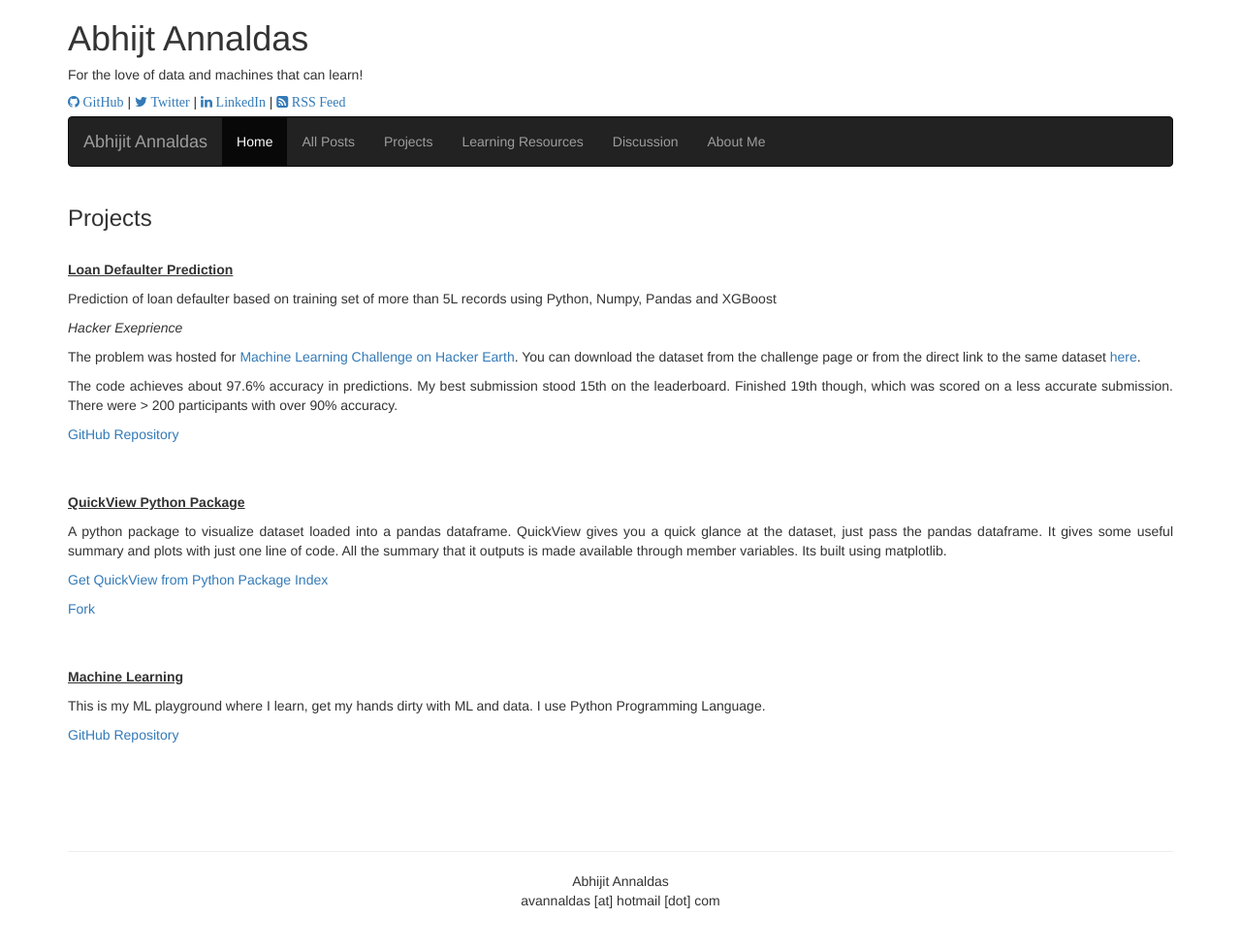
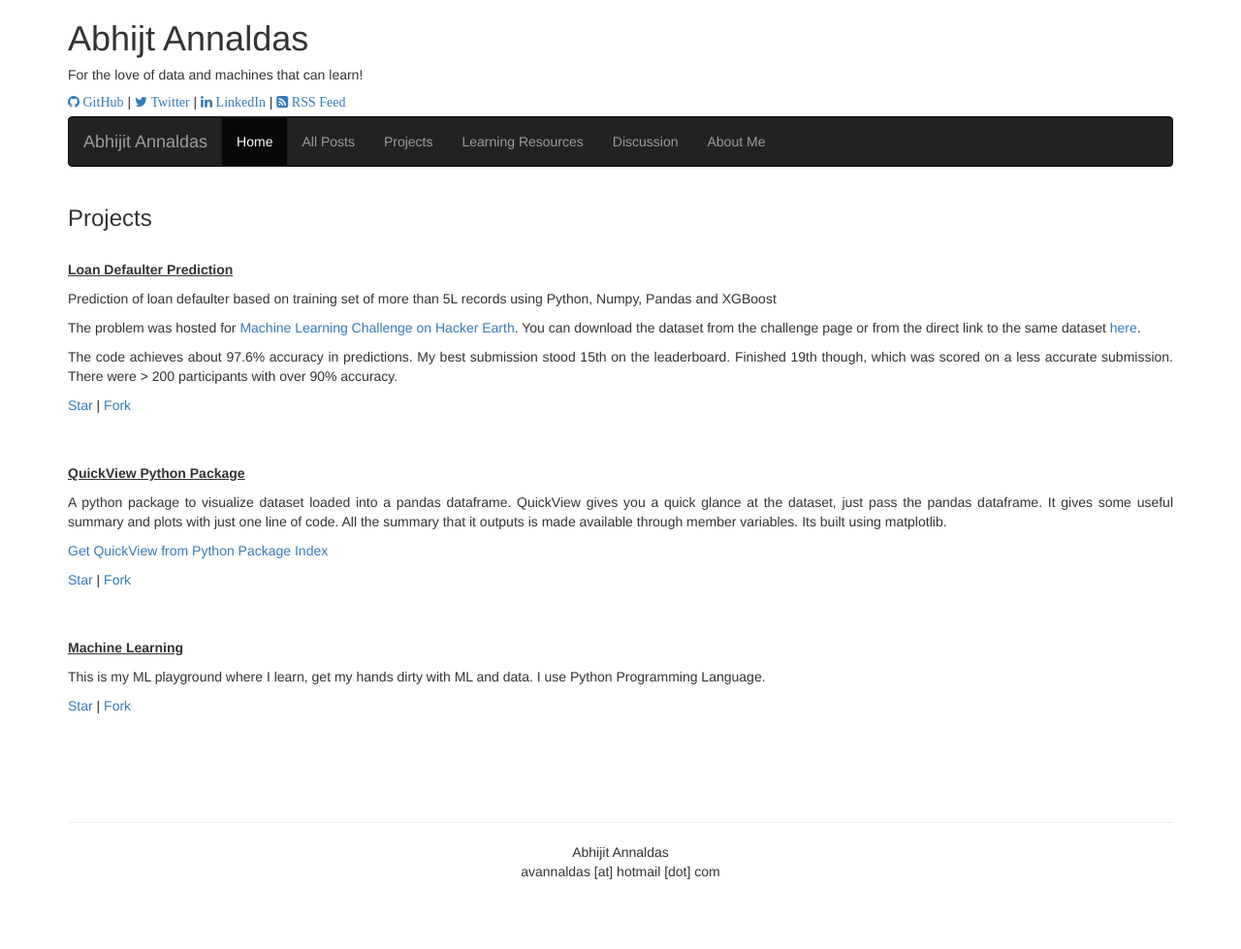
Before and after one commit to devm1023/ML_project, a Jekyll site: the page built from pages/projects.html, in a window 1280 px wide. Shown: the whole page at 97% size. Built offline with Jekyll 4.4.1, drawn with Linux system fonts in a browser that asks for light colours; nearby versions of some CDN libraries; after the commit the page ends 949 px from its top, so only the background shows below that.

Commit message:
Update projects.html

```diff
--- a/pages/projects.html
+++ b/pages/projects.html
@@ -7,26 +7,24 @@
 <br />
 <p><b><u>Loan Defaulter Prediction</u></b></p>
 <p>Prediction of loan defaulter based on training set of more than 5L records using Python, Numpy, Pandas and XGBoost</p>
-
-<p><i>Hacker Exeprience</i></p>
 <p>The problem was hosted for <A href="https://www.hackerearth.com/problem/machine-learning/bank-fears-loanliness/" target="_blank">Machine Learning Challenge on Hacker Earth</A>. You can download the dataset from the challenge page or from the direct link to the same dataset <A href="https://he-s3.s3.amazonaws.com/media/hackathon/machine-learning-challenge-one/bank-fears-loanliness/898ce544-0-MLChallenge_1Datac63af4e.zip" target="_blank">here</A>.</p>
-
 <p>The code achieves about 97.6% accuracy in predictions. My best submission stood 15th on the leaderboard. Finished 19th though, which was scored on a less accurate submission. There were > 200 participants with over 90% accuracy.</p>
-
-<p><A href="https://github.com/avannaldas/Loan-Defaulter-Prediction-Machine-Learning" target="_blank">GitHub Repository</A></p>
-
+<p>
+  <a class="github-button" href="https://github.com/avannaldas/Loan-Defaulter-Prediction-Machine-Learning" data-icon="octicon-star" data-count-href="/avannaldas/Loan-Defaulter-Prediction-Machine-Learning/stargazers" data-count-api="/repos/avannaldas/Loan-Defaulter-Prediction-Machine-Learning#stargazers_count" data-count-aria-label="# stargazers on GitHub" aria-label="Star avannaldas/Loan-Defaulter-Prediction-Machine-Learning on GitHub">Star</a> | <a class="github-button" href="https://github.com/avannaldas/Loan-Defaulter-Prediction-Machine-Learning/fork" data-icon="octicon-repo-forked" data-count-href="/avannaldas/Loan-Defaulter-Prediction-Machine-Learning/network" data-count-api="/repos/avannaldas/Loan-Defaulter-Prediction-Machine-Learning#forks_count" data-count-aria-label="# forks on GitHub" aria-label="Fork avannaldas/Loan-Defaulter-Prediction-Machine-Learning on GitHub">Fork</a>
+</p>
 <br /><br />
 
 <p><b><u>QuickView Python Package</u></b></p>
 <p>A python package to visualize dataset loaded into a pandas dataframe. QuickView gives you a quick glance at the dataset, just pass the pandas dataframe. It gives some useful summary and plots with just one line of code. All the summary that it outputs is made available through member variables. Its built using matplotlib.</p>
 <p><A href="https://pypi.python.org/pypi/QuickView" target="_blank">Get QuickView from Python Package Index</A></p>
-<p><a class="github-button" href="https://github.com/avannaldas/QuickView/fork" data-icon="octicon-repo-forked" data-style="mega" data-count-href="/avannaldas/QuickView/network" data-count-api="/repos/avannaldas/QuickView#forks_count" data-count-aria-label="# forks on GitHub" aria-label="Fork avannaldas/QuickView on GitHub">Fork</a></p>
-
+<p>
+  <a class="github-button" href="https://github.com/avannaldas/QuickView" data-icon="octicon-star" data-count-href="/avannaldas/QuickView/stargazers" data-count-api="/repos/avannaldas/QuickView#stargazers_count" data-count-aria-label="# stargazers on GitHub" aria-label="Star avannaldas/QuickView on GitHub">Star</a> | <a class="github-button" href="https://github.com/avannaldas/QuickView/fork" data-icon="octicon-repo-forked" data-count-href="/avannaldas/QuickView/network" data-count-api="/repos/avannaldas/QuickView#forks_count" data-count-aria-label="# forks on GitHub" aria-label="Fork avannaldas/QuickView on GitHub">Fork</a>
+</p>
 <br /><br />
 
 <p><b><u>Machine Learning</u></b></p>
 <p>This is my ML playground where I learn, get my hands dirty with ML and data. I use Python Programming Language. </p>
-
-<p><A href="https://github.com/avannaldas/Machine-Learning" target="_blank">GitHub Repository</A></p>
-
+<p>
+  <a class="github-button" href="https://github.com/avannaldas/Machine-Learning" data-icon="octicon-star" data-count-href="/avannaldas/Machine-Learning/stargazers" data-count-api="/repos/avannaldas/Machine-Learning#stargazers_count" data-count-aria-label="# stargazers on GitHub" aria-label="Star avannaldas/Machine-Learning on GitHub">Star</a> | <a class="github-button" href="https://github.com/avannaldas/Machine-Learning/fork" data-icon="octicon-repo-forked" data-count-href="/avannaldas/Machine-Learning/network" data-count-api="/repos/avannaldas/Machine-Learning#forks_count" data-count-aria-label="# forks on GitHub" aria-label="Fork avannaldas/Machine-Learning on GitHub">Fork</a>
+</p>
 <br /><br />
```
